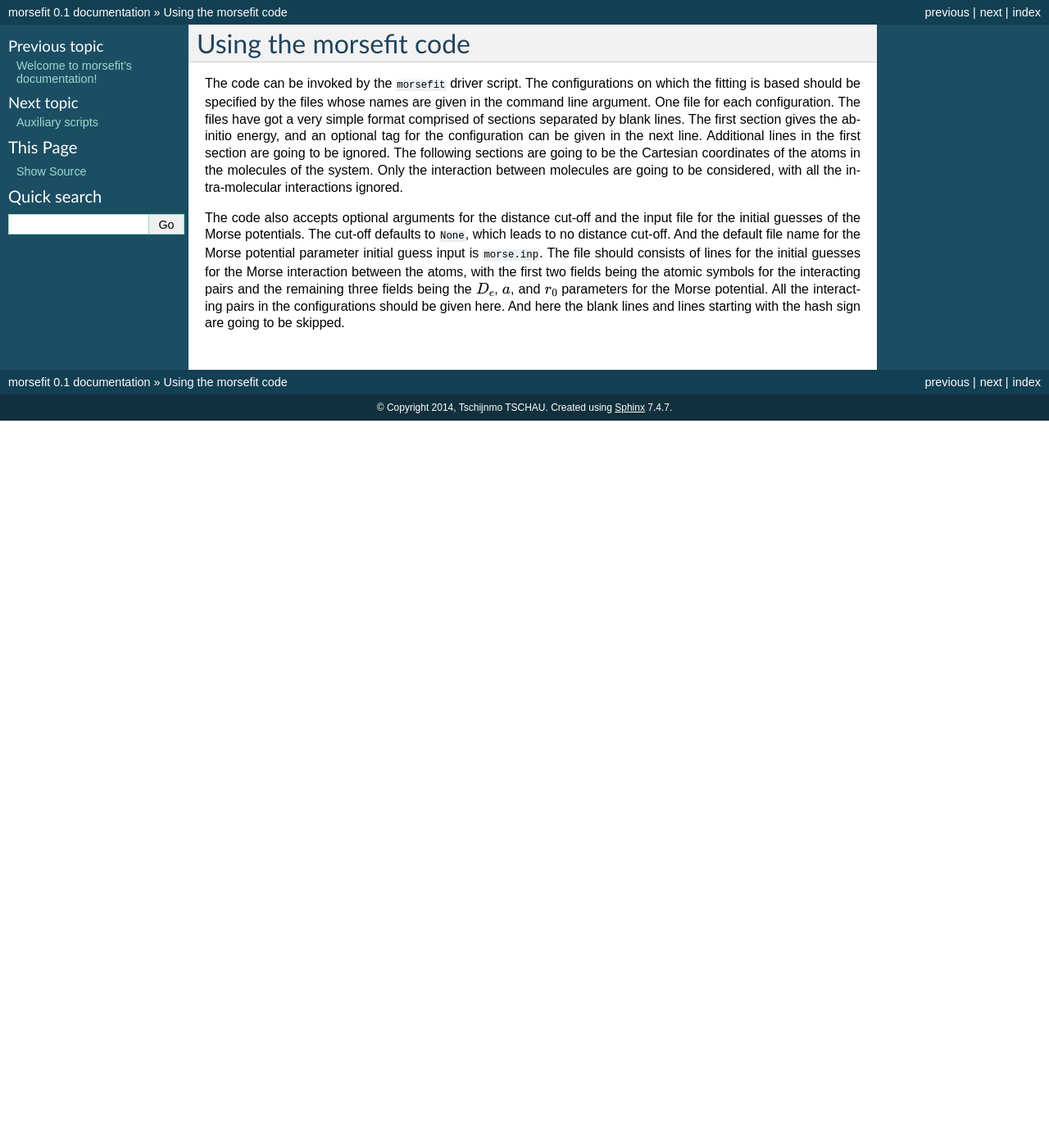
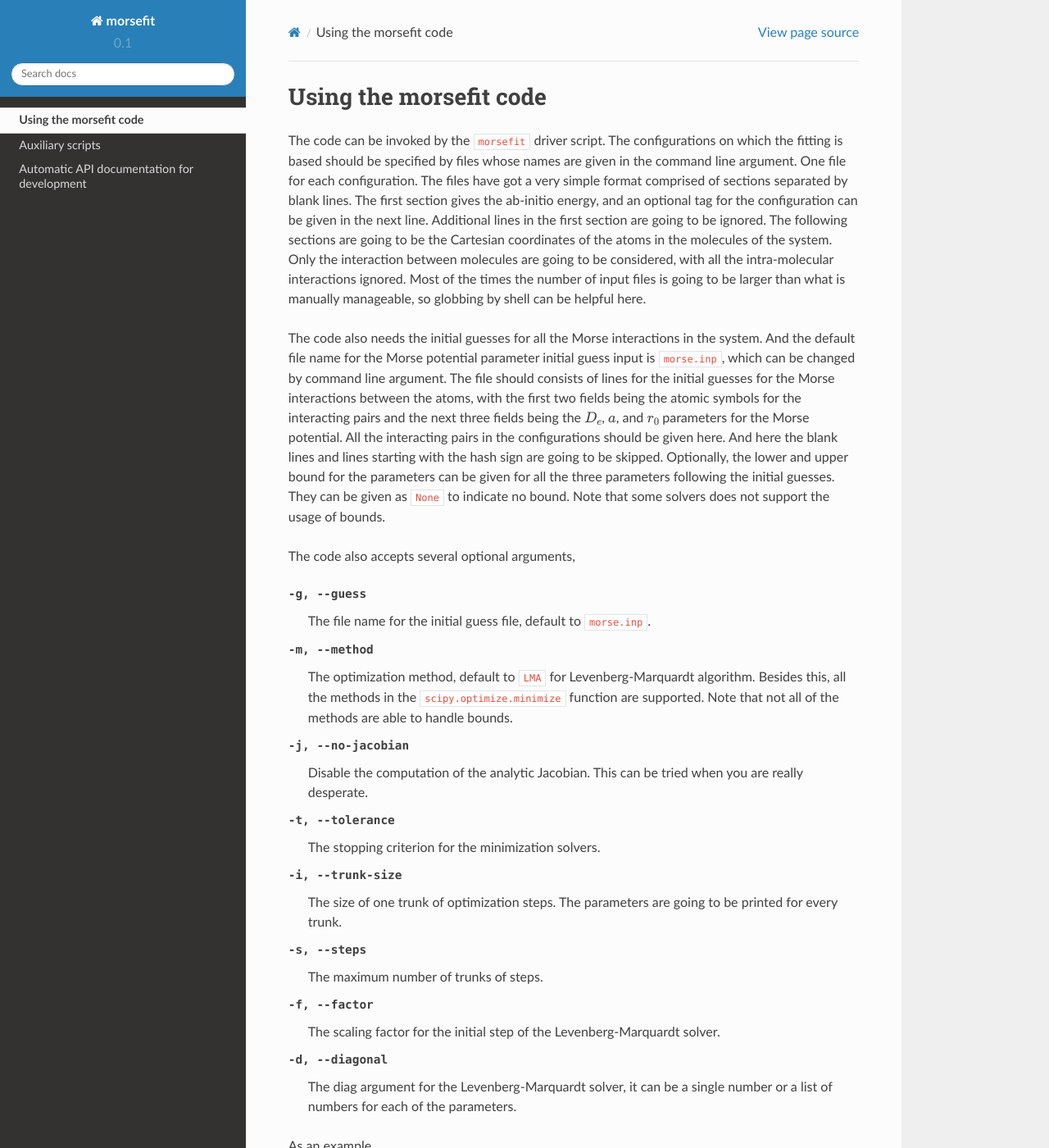
Before and after one commit to tschijnmo/morsefit, a Sphinx documentation site: the page built from docs/usage.rst, in a window 1280 px wide and 1400 px high. Shown: the whole window at 82% size. Built offline with Sphinx 7.4.7 and the Read the Docs theme 2.0.0, drawn with Linux system fonts in a browser that asks for light colours; some of the changed text lies outside the part shown.

Commit message:
Update the document
The documents has been updated according to the latest code, and the
theme of the sphinx documentation has been changed to the rtd sphinx
theme.

```diff
--- a/docs/api.rst
+++ b/docs/api.rst
@@ -2,4 +2,4 @@ Automatic API documentation for development
 -------------------------------------------
 
 For the ease of development, the automatically generated documentation for the
-API can be found in :doc:`api/morsefit`.
+API can be found in :doc:`api/modules`.
--- a/docs/aux_scripts.rst
+++ b/docs/aux_scripts.rst
@@ -18,7 +18,7 @@ on the cclib library and should be able to support all the output format that
 is supported there. The options include:
 
 input_globs
-    A glob string whose expansion is able to give all the input files.
+    A glob_ string whose expansion is able to give all the input files.
 
 input_format
     The format of the input files, should be given in compatible with the
--- a/docs/conf.py
+++ b/docs/conf.py
@@ -14,6 +14,8 @@
 
 import sys
 import os
+
+import sphinx_rtd_theme
 
 # If extensions (or modules to document with autodoc) are in another directory,
 # add these directories to sys.path here. If the directory is relative to the
@@ -102,7 +104,7 @@ pygments_style = 'sphinx'
 
 # The theme to use for HTML and HTML Help pages.  See the documentation for
 # a list of builtin themes.
-html_theme = 'default'
+html_theme = 'sphinx_rtd_theme'
 
 # Theme options are theme-specific and customize the look and feel of a theme
 # further.  For a list of options available for each theme, see the
@@ -110,7 +112,7 @@ html_theme = 'default'
 #html_theme_options = {}
 
 # Add any paths that contain custom themes here, relative to this directory.
-#html_theme_path = []
+html_theme_path = [sphinx_rtd_theme.get_html_theme_path()]
 
 # The name for this set of Sphinx documents.  If None, it defaults to
 # "<project> v<release> documentation".
--- a/docs/usage.rst
+++ b/docs/usage.rst
@@ -2,23 +2,54 @@ Using the morsefit code
 -----------------------
 
 The code can be invoked by the ``morsefit`` driver script. The configurations on
-which the fitting is based should be specified by the files whose names are
-given in the command line argument. One file for each configuration. The files
-have got a very simple format comprised of sections separated by blank lines.
-The first section gives the ab-initio energy, and an optional tag for the
-configuration can be given in the next line. Additional lines in the first
-section are going to be ignored. The following sections are going to be the
-Cartesian coordinates of the atoms in the molecules of the system. Only the
-interaction between molecules are going to be considered, with all the
-intra-molecular interactions ignored.
+which the fitting is based should be specified by files whose names are given in
+the command line argument. One file for each configuration. The files have got a
+very simple format comprised of sections separated by blank lines.  The first
+section gives the ab-initio energy, and an optional tag for the configuration
+can be given in the next line. Additional lines in the first section are going
+to be ignored. The following sections are going to be the Cartesian coordinates
+of the atoms in the molecules of the system. Only the interaction between
+molecules are going to be considered, with all the intra-molecular interactions
+ignored. Most of the times the number of input files is going to be larger than
+what is manually manageable, so globbing by shell can be helpful here.
 
-The code also accepts optional arguments for the distance cut-off and the input
-file for the initial guesses of the Morse potentials. The cut-off defaults to
-``None``, which leads to no distance cut-off. And the default file name for the
-Morse potential parameter initial guess input is ``morse.inp``. The file should
-consists of lines for the initial guesses for the Morse interaction between the
-atoms, with the first two fields being the atomic symbols for the interacting
-pairs and the remaining three fields being the :math:`D_e`, :math:`a`, and
-:math:`r_0` parameters for the Morse potential. All the interacting pairs in the
-configurations should be given here. And here the blank lines and lines starting
-with the hash sign are going to be skipped.
+The code also needs the initial guesses for all the Morse interactions in the
+system. And the default file name for the Morse potential parameter initial
+guess input is ``morse.inp``, which can be changed by command line argument. The
+file should consists of lines for the initial guesses for the Morse interactions
+between the atoms, with the first two fields being the atomic symbols for the
+interacting pairs and the next three fields being the :math:`D_e`, :math:`a`,
+and :math:`r_0` parameters for the Morse potential. All the interacting pairs in
+the configurations should be given here. And here the blank lines and lines
+starting with the hash sign are going to be skipped. Optionally, the lower and
+upper bound for the parameters can be given for all the three parameters
+following the initial guesses. They can be given as ``None`` to indicate no
+bound. Note that some solvers does not support the usage of bounds.
+
+The code also accepts several optional arguments,
+
+-g, --guess       The file name for the initial guess file, default to
+                  ``morse.inp``.
+-m, --method      The optimization method, default to ``LMA`` for
+                  Levenberg-Marquardt algorithm. Besides this, all the methods in
+                  the ``scipy.optimize.minimize`` function are supported. Note
+                  that not all of the methods are able to handle bounds.
+-j, --no-jacobian  Disable the computation of the analytic Jacobian. This can be
+                   tried when you are really desperate.
+-t, --tolerance   The stopping criterion for the minimization solvers.
+-i, --trunk-size  The size of one trunk of optimization steps. The parameters are
+                  going to be printed for every trunk.
+-s, --steps       The maximum number of trunks of steps.
+-f, --factor      The scaling factor for the initial step of the
+                  Levenberg-Marquardt solver.
+-d, --diagonal    The diag argument for the Levenberg-Marquardt solver, it can be
+                  a single number or a list of numbers for each of the
+                  parameters.
+
+As an example, ::
+
+  morsefit -m TNC -t 1.0E-5 conf-*
+
+would start the optimization with the ``TNC`` solver to a tolerance of
+:math:`1.0\times10^{-5}` for the input files matching the glob pattern
+``conf-*``.
```
Also changed, not shown: other parts of docs/aux_scripts.rst (+3 -1 lines).
